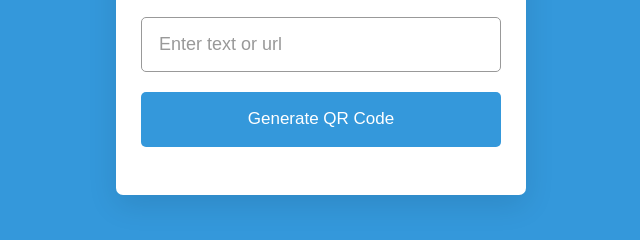
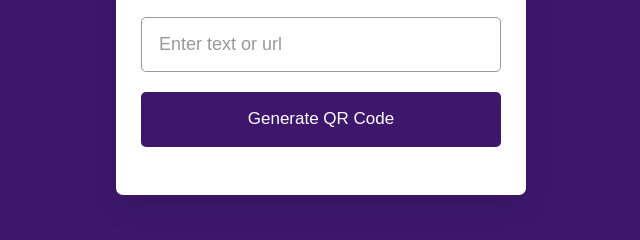
Before and after one commit to branwith/qrcode-generator, a plain HTML site: page index.html in a window 1280 px wide. Shown: the part 338-578 px from the top of the page, without its empty margins (319-959 px from the left). Drawn offline with Linux system fonts and the light colour scheme.

Commit message:
Add files via upload

```diff
--- a/style.css
+++ b/style.css
@@ -9,7 +9,7 @@ body{
   padding: 0 10px;
   min-height: 100vh;
   align-items: center;
-  background: #3498DB;
+  background: #3e176c;
   justify-content: center;
 }
 .wrapper{
@@ -60,7 +60,7 @@ header p{
   cursor: pointer;
   margin-top: 20px;
   font-size: 17px;
-  background: #3498DB;
+  background: #3e176c;
 }
 .qr-code{
   opacity: 0;
```
